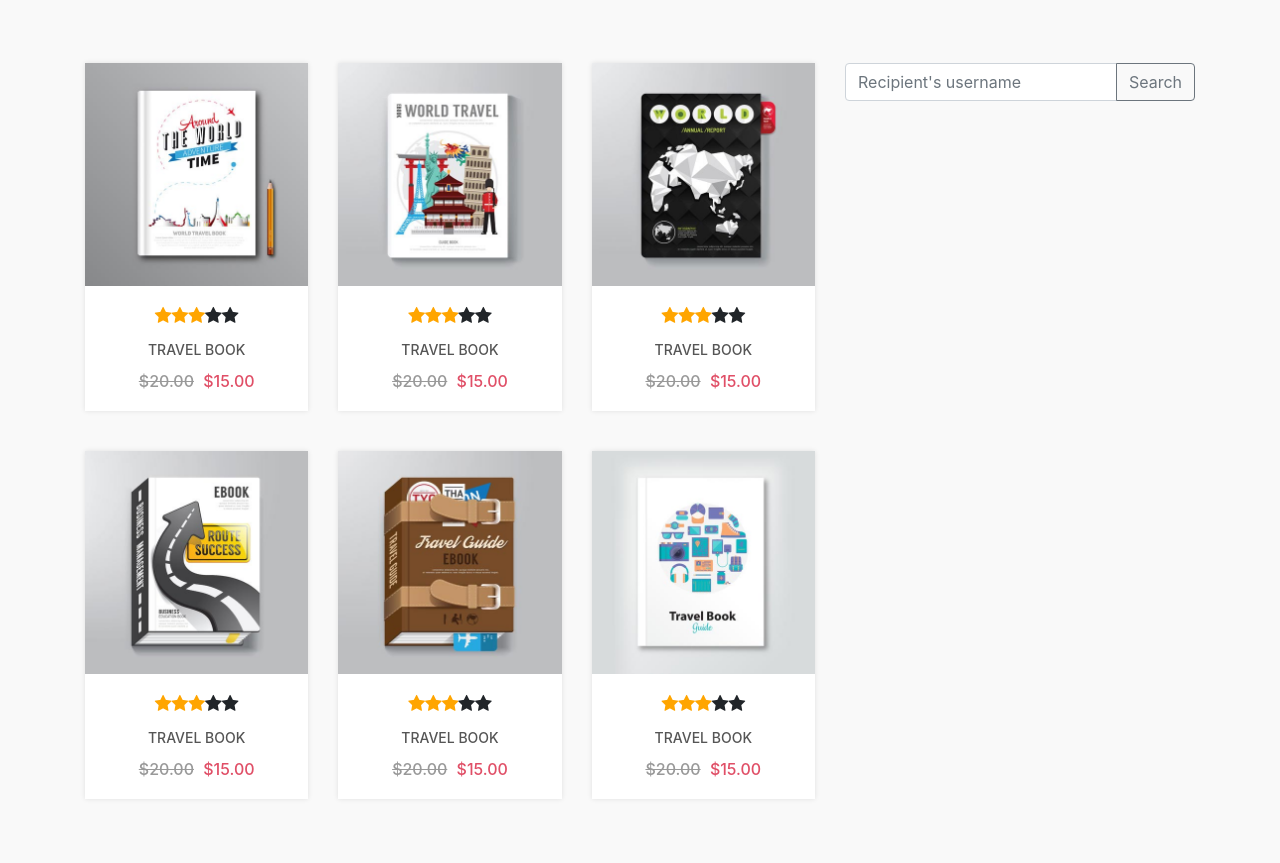
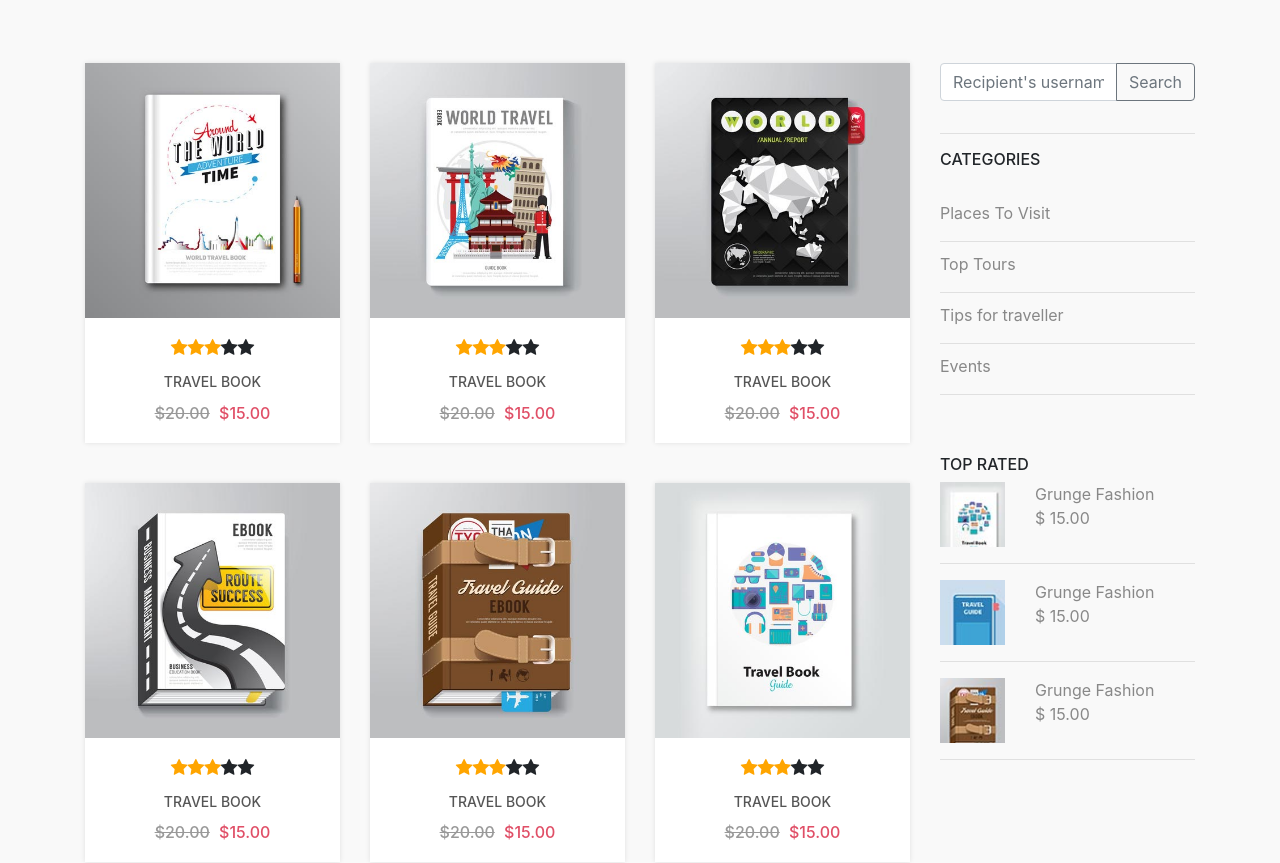
Before and after one commit to Aakashpaliwal/books-ecom, a React (Create React App) app: page /Shop in a window 1280 px wide. Shown: the part 325-1188 px from the top of the page. Built offline with nearby package versions, Linux system fonts and the light colour scheme.

Commit message:
fix shop page issues

```diff
--- a/src/Components/Shop/Shop.css
+++ b/src/Components/Shop/Shop.css
@@ -149,3 +149,24 @@ figure {
   padding-right: 5px;
   text-decoration: line-through;
 }
+.categories-row {
+  margin-bottom: 50px;
+}
+.categories h3
+{
+  font-size: 16px;
+  text-transform: uppercase;
+}
+.categories p {
+  color: #888;
+}
+.categories hr {
+  margin: 0!important;
+  margin-bottom: 10px!important;
+}
+.thumb-para p {
+  margin: 0!important;
+}
+.right-book-content p {
+  color: #888;
+}
--- a/src/Components/Shop/Shop.js
+++ b/src/Components/Shop/Shop.js
@@ -25,7 +25,7 @@ class Shop extends Component {
 <section className="shop-content">
 <div className="container">
     <div className="row">
-    <div className="col-lg-8 col-md-8 col-sm-12 col-xs-12">
+    <div className="col-lg-9 col-md-9 col-sm-12 col-xs-12">
     <div className="left-side-content">
             <div className="row">
             <div className="col-lg-4 col-md-4 col-sm-12 col-xs-12 shop-item">
@@ -273,11 +273,12 @@ class Shop extends Component {
 									</div>
 								</div>
             </div>
+            <hr />
             </div>
             </div>
             </div>
 
-            <div className="col-lg-4 col-md-4 col-sm-12 col-xs-12">
+            <div className="col-lg-3 col-md-3 col-sm-12 col-xs-12">
                 <div className="right-side-content">
                     <div className="row">
                         <div className="col-lg-12 col-md-12 col-sm-12 col-xs-12">
@@ -288,9 +289,67 @@ class Shop extends Component {
   </div>
 </div>
                         </div>
+
                     </div>
+                    <hr />
+                    <div className="row categories-row">
+                       <div className="col-lg-12 col-md-12 col-sm-12 col-xs-12 categories">
+                            <h3>Categories</h3>
+                            <br />
+                            <p>Places To Visit</p>
+                            <hr />
+                            <p>Top Tours</p>
+                            <hr />
+                            <p>Tips for traveller</p>
+                            <hr />
+                            <p>Events</p>
+                           <hr />
+                       </div>
+                    </div>
+
+                    <div className="row">
+                        <div className="col-lg-12 col-md-12 col-sm-12 col-xs-12 categories">
+                            <h3>Top Rated</h3>
+                        </div>
+                        <div className="col-lg-12 col-md-12 col-sm-12 col-xs-12">
+                        <div className="right-book-content">
+                            <div className="row">
+                                <div className="col-lg-4 col-md-4 col-sm-12 col-xs-12">
+                                    <img src={require('../img/products/thumb-1.jpg')} className="img-fluid" />
+                                </div>
+                                <div className="col-lg-8 col-md-8 col-sm-12 col-xs-12 thumb-para">
+                                    <p className="text-left">Grunge Fashion</p>
+                                    <p className="text-left">$ 15.00</p>
+                                </div>
+                            </div>
+                            <hr />
+                            <div className="row">
+                                <div className="col-lg-4 col-md-4 col-sm-12 col-xs-12">
+                                    <img src={require('../img/products/thumb-2.jpg')} className="img-fluid" />
+                                </div>
+                                <div className="col-lg-8 col-md-8 col-sm-12 col-xs-12 thumb-para">
+                                    <p className="text-left">Grunge Fashion</p>
+                                    <p className="text-left">$ 15.00</p>
+                                </div>
+                            </div>
+                            <hr />
+                            <div className="row">
+                                <div className="col-lg-4 col-md-4 col-sm-12 col-xs-12">
+                                    <img src={require('../img/products/thumb-3.jpg')} className="img-fluid" />
+                                </div>
+                                <div className="col-lg-8 col-md-8 col-sm-12 col-xs-12 thumb-para">
+                                    <p className="text-left">Grunge Fashion</p>
+                                    <p className="text-left">$ 15.00</p>
+                                </div>
+                            </div>
+                            <hr />
+                        </div>
+                        </div>
+                    </div>
+
                 </div>
             </div>
+
     </div>
 
 </div>
```
